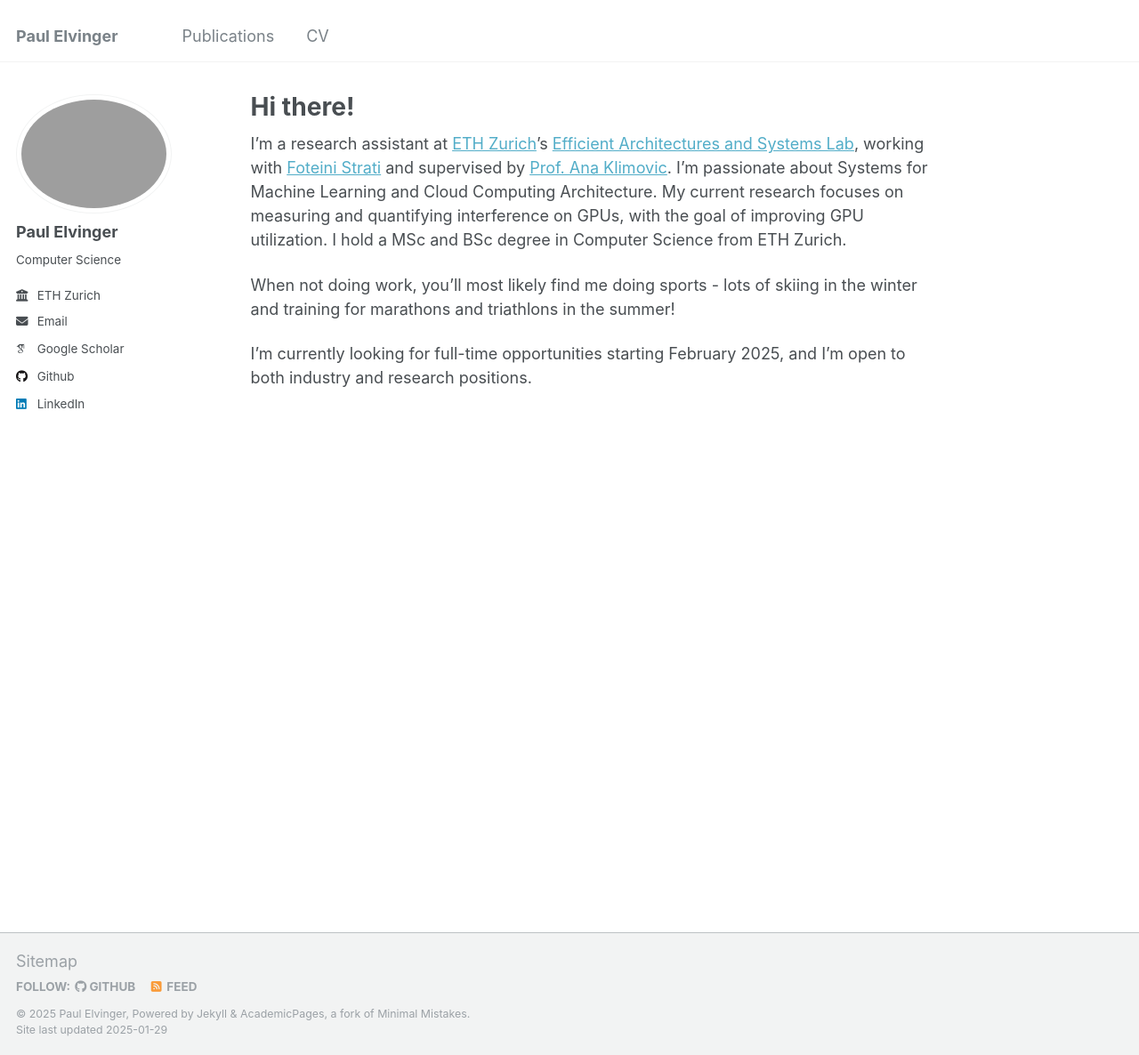
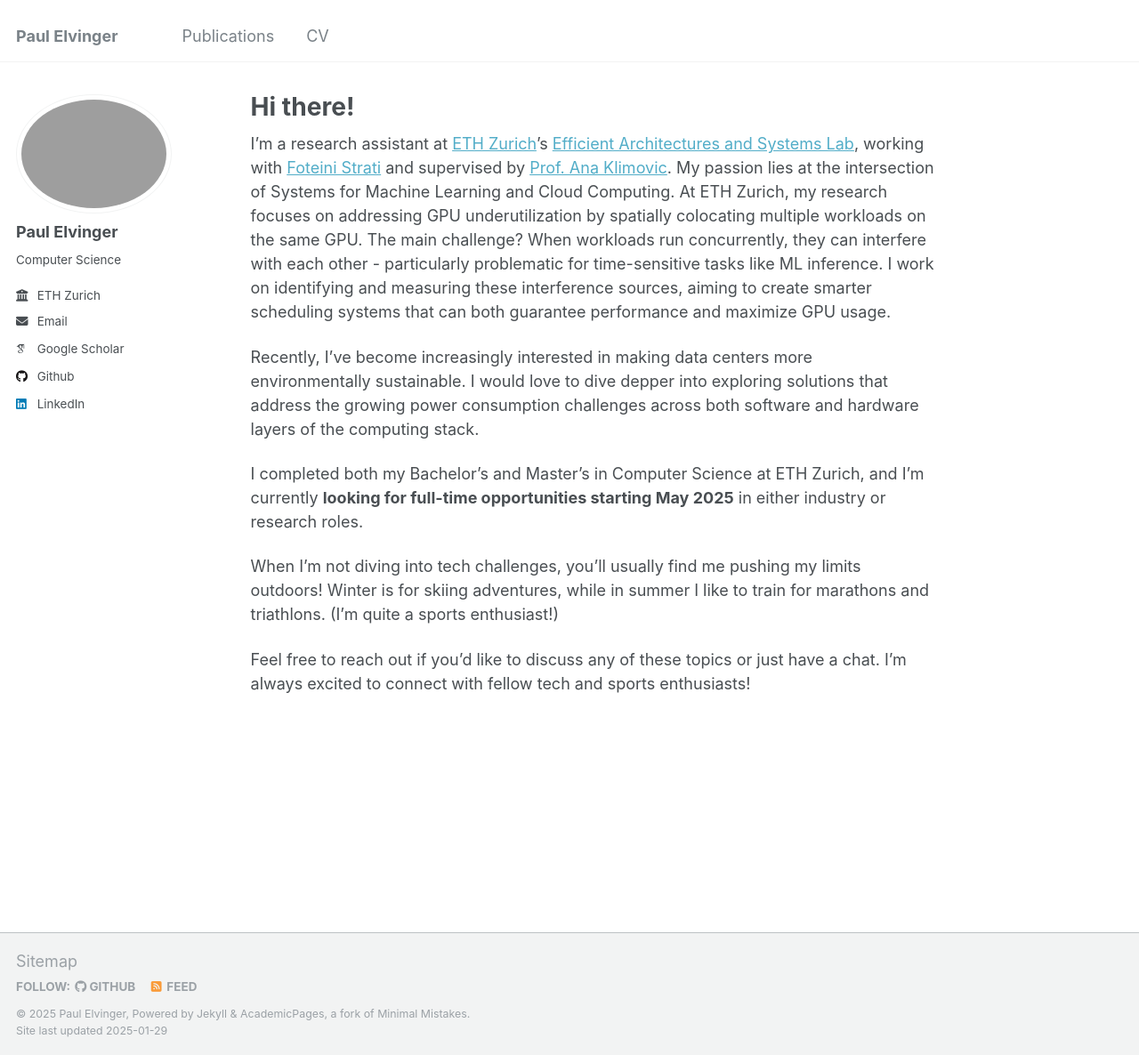
Before and after one commit to elvingerpaul/elvingerpaul.github.io, a Jekyll site: the page built from _pages/about.md, in a window 1280 px wide and 1186 px high. Shown: the whole window at 89% size. Built offline with Jekyll 4.4.1, drawn with Linux system fonts in a browser that asks for light colours; some web fonts are replaced.

Commit message:
update introduction

```diff
--- a/_pages/about.md
+++ b/_pages/about.md
@@ -6,12 +6,16 @@ redirect_from:
   - /about/
   - /about.html
 ---
+I'm a research assistant at [ETH Zurich](https://ethz.ch/en.html)'s [Efficient Architectures and Systems Lab](https://systems.ethz.ch/research/easl.html), working with [Foteini Strati](https://fotstrt.github.io) and supervised by [Prof. Ana Klimovic](https://anakli.inf.ethz.ch). My passion lies at the intersection of Systems for Machine Learning and Cloud Computing. At ETH Zurich, my research focuses on addressing GPU underutilization by spatially colocating multiple workloads on the same GPU. The main challenge? When workloads run concurrently, they can interfere with each other - particularly problematic for time-sensitive tasks like ML inference. I work on identifying and measuring these interference sources, aiming to create smarter scheduling systems that can both guarantee performance and maximize GPU usage.
 
-I'm a research assistant at [ETH Zurich](https://ethz.ch/en.html)'s [Efficient Architectures and Systems Lab](https://systems.ethz.ch/research/easl.html), working with [Foteini Strati](https://fotstrt.github.io) and supervised by [Prof. Ana Klimovic](https://anakli.inf.ethz.ch). I'm passionate about Systems for Machine Learning and Cloud Computing Architecture. My current research focuses on measuring and quantifying interference on GPUs, with the goal of improving GPU utilization. I hold a MSc and BSc degree in Computer Science from ETH Zurich.
+Recently, I've become increasingly interested in making data centers more environmentally sustainable. I would love to dive depper into exploring solutions that address the growing power consumption challenges across both software and hardware layers of the computing stack.
 
-When not doing work, you'll most likely find me doing sports - lots of skiing in the winter and training for marathons and triathlons in the summer!
+I completed both my Bachelor's and Master's in Computer Science at ETH Zurich, and I'm currently **looking for full-time opportunities starting May 2025** in either industry or research roles.
 
-I'm currently looking for full-time opportunities starting February 2025, and I'm open to both industry and research positions.
+When I'm not diving into tech challenges, you'll usually find me pushing my limits outdoors! Winter is for skiing adventures, while in summer I like to train for marathons and triathlons. (I'm quite a sports enthusiast!)
+
+Feel free to reach out if you'd like to discuss any of these topics or just have a chat. I'm always excited to connect with fellow tech and sports enthusiasts!
+
 
 <!-- This is the front page of a website that is powered by the [Academic Pages template](https://github.com/academicpages/academicpages.github.io) and hosted on GitHub pages. [GitHub pages](https://pages.github.com) is a free service in which websites are built and hosted from code and data stored in a GitHub repository, automatically updating when a new commit is made to the repository. This template was forked from the [Minimal Mistakes Jekyll Theme](https://mmistakes.github.io/minimal-mistakes/) created by Michael Rose, and then extended to support the kinds of content that academics have: publications, talks, teaching, a portfolio, blog posts, and a dynamically-generated CV. You can fork [this template](https://github.com/academicpages/academicpages.github.io) right now, modify the configuration and markdown files, add your own PDFs and other content, and have your own site for free, with no ads!
 
```
